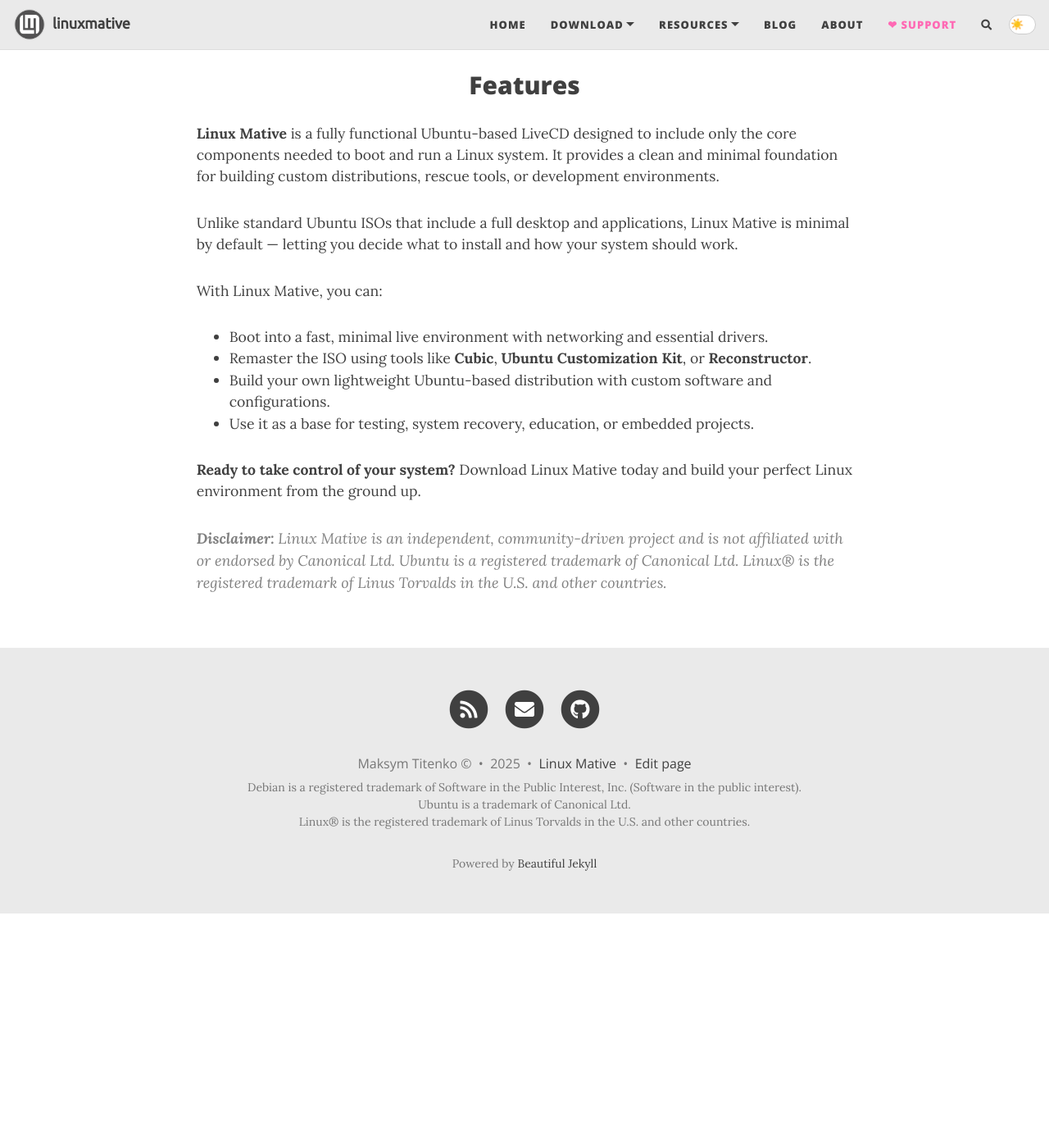
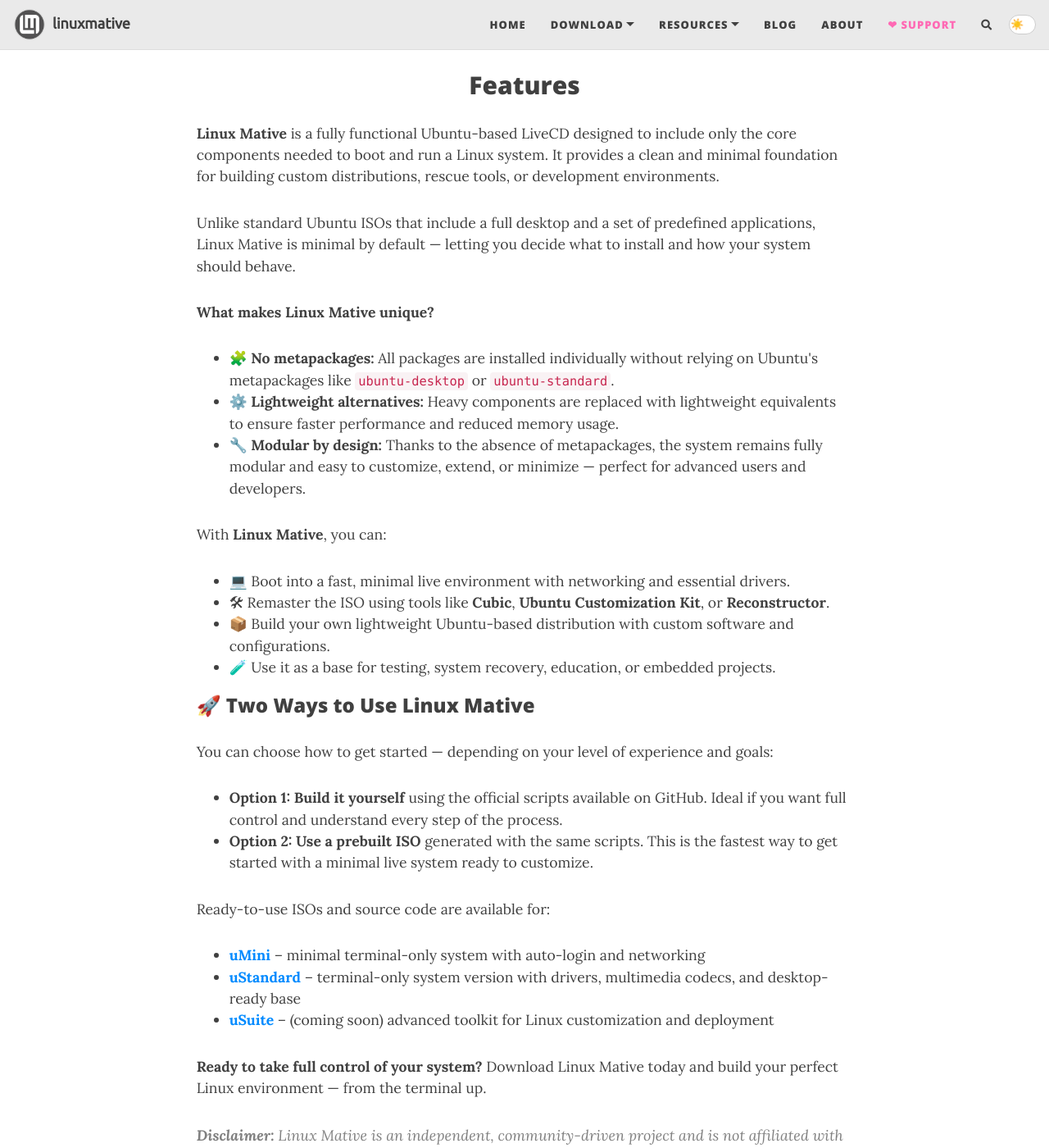
Before and after one commit to linuxmative/linuxmative.github.io, a Jekyll site: the page built from index.html, in a window 1280 px wide and 1400 px high, scrolled down 2321 px. Shown: the whole window at 82% size. Built offline with Jekyll 4.4.1, drawn with Linux system fonts in a browser that asks for light colours; nearby versions of some CDN libraries; the list of posts is cut into pages by our own code; comment, search, counter and statistics services are not loaded; before the commit the page ends 3435 px from its top, so only the background shows below that.

Commit message:
user-OptiPlex-780 2025-6-25:9:55:27

```diff
--- a/index.html
+++ b/index.html
@@ -121,17 +121,40 @@
 <section class="project-description">
   <p><strong>Linux Mative</strong> is a fully functional Ubuntu-based LiveCD designed to include only the core components needed to boot and run a Linux system. It provides a clean and minimal foundation for building custom distributions, rescue tools, or development environments.</p>
 
-  <p>Unlike standard Ubuntu ISOs that include a full desktop and applications, Linux Mative is minimal by default — letting you decide what to install and how your system should work.</p>
+  <p>Unlike standard Ubuntu ISOs that include a full desktop and a set of predefined applications, Linux Mative is minimal by default — letting you decide what to install and how your system should behave.</p>
 
-  <p>With Linux Mative, you can:</p>
+  <p><strong>What makes Linux Mative unique?</strong></p>
   <ul>
-    <li>Boot into a fast, minimal live environment with networking and essential drivers.</li>
-    <li>Remaster the ISO using tools like <strong>Cubic</strong>, <strong>Ubuntu Customization Kit</strong>, or <strong>Reconstructor</strong>.</li>
-    <li>Build your own lightweight Ubuntu-based distribution with custom software and configurations.</li>
-    <li>Use it as a base for testing, system recovery, education, or embedded projects.</li>
+    <li>🧩 <strong>No metapackages:</strong> All packages are installed individually without relying on Ubuntu's metapackages like <code>ubuntu-desktop</code> or <code>ubuntu-standard</code>.</li>
+    <li>⚙️ <strong>Lightweight alternatives:</strong> Heavy components are replaced with lightweight equivalents to ensure faster performance and reduced memory usage.</li>
+    <li>🔧 <strong>Modular by design:</strong> Thanks to the absence of metapackages, the system remains fully modular and easy to customize, extend, or minimize — perfect for advanced users and developers.</li>
   </ul>
 
-  <p><strong>Ready to take control of your system?</strong> Download Linux Mative today and build your perfect Linux environment from the ground up.</p>
+  <p>With <strong>Linux Mative</strong>, you can:</p>
+  <ul>
+    <li>💻 Boot into a fast, minimal live environment with networking and essential drivers.</li>
+    <li>🛠 Remaster the ISO using tools like <strong>Cubic</strong>, <strong>Ubuntu Customization Kit</strong>, or <strong>Reconstructor</strong>.</li>
+    <li>📦 Build your own lightweight Ubuntu-based distribution with custom software and configurations.</li>
+    <li>🧪 Use it as a base for testing, system recovery, education, or embedded projects.</li>
+  </ul>
+
+  <h3>🚀 Two Ways to Use Linux Mative</h3>
+  <p>You can choose how to get started — depending on your level of experience and goals:</p>
+  <ul>
+    <li><strong>Option 1: Build it yourself</strong> using the official scripts available on GitHub. Ideal if you want full control and understand every step of the process.</li>
+    <li><strong>Option 2: Use a prebuilt ISO</strong> generated with the same scripts. This is the fastest way to get started with a minimal live system ready to customize.</li>
+  </ul>
+
+  <p>
+    Ready-to-use ISOs and source code are available for:
+  </p>
+  <ul>
+    <li><a href="https://github.com/linuxmative/uMini" target="_blank"><strong>uMini</strong></a> – minimal terminal-only system with auto-login and networking</li>
+    <li><a href="https://github.com/linuxmative/uStandard" target="_blank"><strong>uStandard</strong></a> – terminal-only system version with drivers, multimedia codecs, and desktop-ready base</li>
+    <li><a href="https://github.com/linuxmative/uSuite" target="_blank"><strong>uSuite</strong></a> – (coming soon) advanced toolkit for Linux customization and deployment</li>
+  </ul>
+
+  <p><strong>Ready to take full control of your system?</strong> Download Linux Mative today and build your perfect Linux environment — from the terminal up.</p>
 
   <blockquote>
     <strong>Disclaimer:</strong> Linux Mative is an independent, community-driven project and is not affiliated with or endorsed by Canonical Ltd. Ubuntu is a registered trademark of Canonical Ltd. Linux® is the registered trademark of Linus Torvalds in the U.S. and other countries.
```
